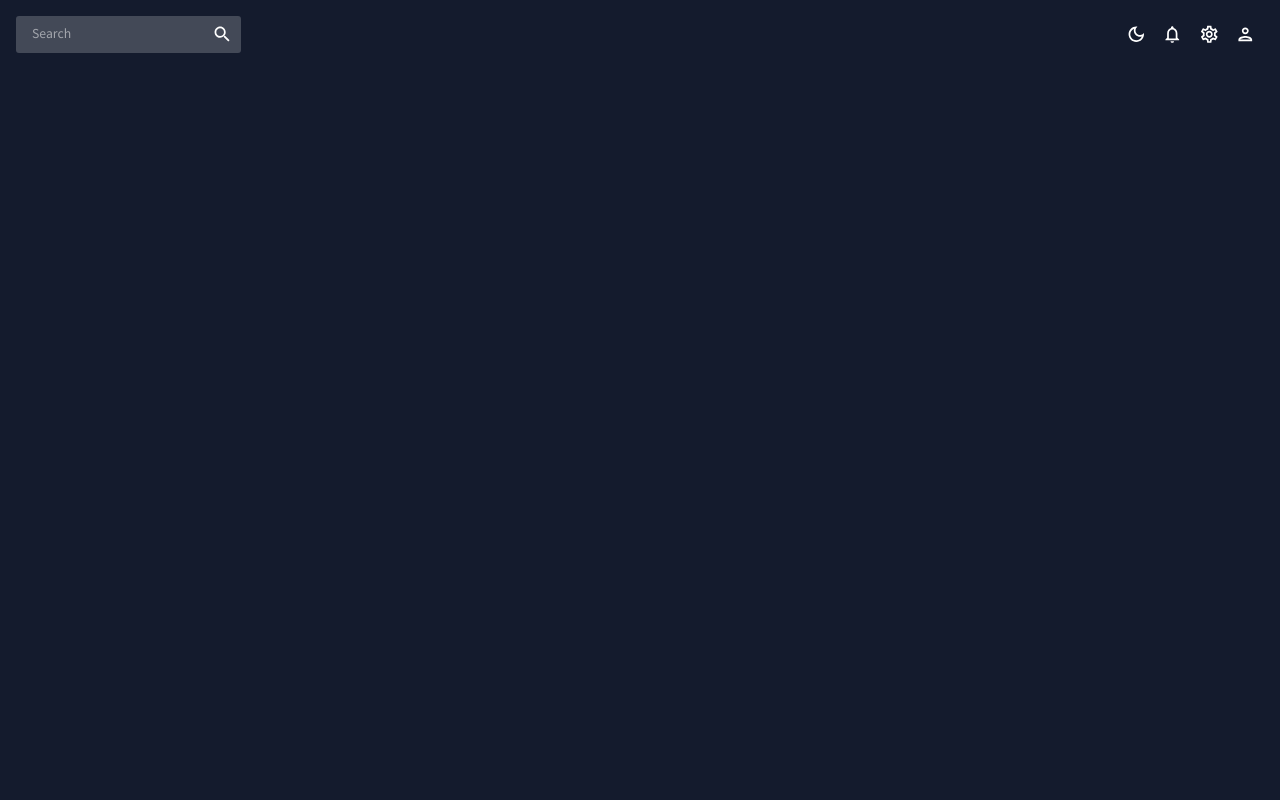
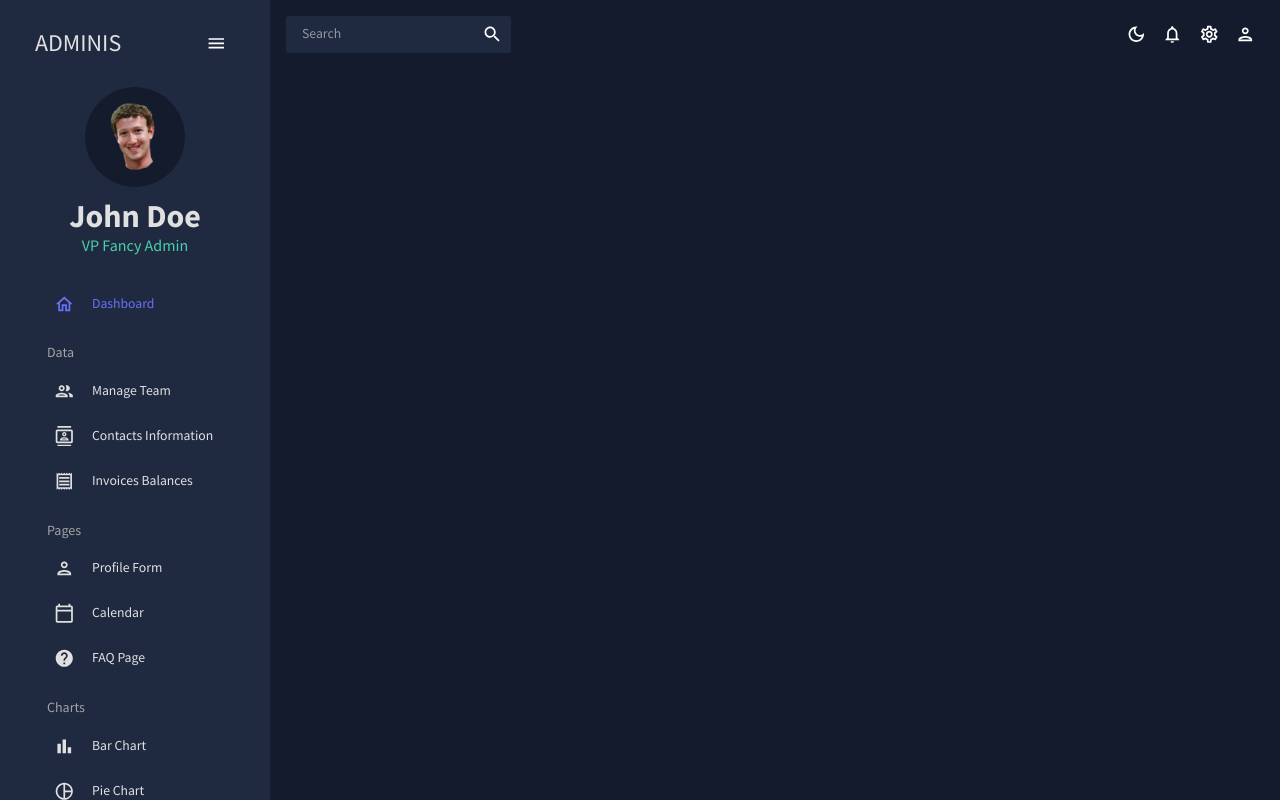
Before and after one commit to egoullaud/react-dashboard, a React (Create React App) app: page / in a window 1280 px wide. Before the commit this address had no page. Built offline with nearby package versions, Linux system fonts and the light colour scheme.

Commit message:
sidebar finished

```diff
--- a/src/scenes/global/Sidebar.jsx
+++ b/src/scenes/global/Sidebar.jsx
@@ -1,10 +1,235 @@
-import React from 'react'
+import React, {useState} from 'react'
+import { ProSidebar, Menu, MenuItem } from 'react-pro-sidebar'
+import "react-pro-sidebar/dist/css/styles.css";
+import {Box, IconButton, Typography, useTheme} from '@mui/material'
+import {Link} from 'react-router-dom'
+import {tokens} from '../../theme'
+import HomeOutlinedIcon from "@mui/icons-material/HomeOutlined"
+import PeopleOutlinedIcon from "@mui/icons-material/PeopleOutlined"
+import ContactsOutlinedIcon from "@mui/icons-material/ContactsOutlined"
+import ReceiptOutlinedIcon from "@mui/icons-material/ReceiptOutlined"
+import PersonOutlinedIcon from "@mui/icons-material/PersonOutlined"
+import CalendarTodayOutlinedIcon from "@mui/icons-material/CalendarTodayOutlined"
+import HelpOutlinedIcon from "@mui/icons-material/HelpOutlined"
+import PieChartOutlineOutlinedIcon from "@mui/icons-material/PieChartOutlineOutlined"
+import TimelineOutlinedIcon from "@mui/icons-material/TimelineOutlined"
+import BarChartOutlinedIcon from "@mui/icons-material/BarChartOutlined"
+import MenuOutlinedIcon from "@mui/icons-material/MenuOutlined"
+import MapOutlinedIcon from "@mui/icons-material/MapOutlined"
+
+const Item = ({ title, to, icon, selected, setSelected}) =>{
+  const theme = useTheme();
+  const colors = tokens(theme.palette.mode);
+  return(
+    <MenuItem
+    active={selected === title}
+    style={{color: colors.grey[100]}}
+    onClick={() => setSelected(title)}
+    icon={icon}
+    >
+      <Typography>{title}</Typography>
+      <Link to={to}/>
+    </MenuItem>
+  );
+};
+
+
+
+
 
 function Sidebar() {
+  const theme = useTheme();
+  const colors = tokens(theme.palette.mode);
+  //sidebar collpased or not
+  const [isCollapsed, setIsCollapsed] = useState(false);
+  //what page we are currently at
+  const [selected, setSelected] = useState("Dashboard");
   return (
-    <div>
+    <Box
+    sx={{
+      "& .pro-sidebar-inner":{
+        background: `${colors.primary[400]} !important`
+      },
+      "& .pro-icon-wrapper":{
+        backgroundColor: "transparent !important"
+      },
+      "& .pro-inner-item":{
+        padding: "5px 35px 5px 20px !important"
+      },
+      "& .pro-inner-item:hover": {
+        color: "#868dfb !important"
+      },
+      "& .pro-menu-item.active": {
+        color: "#6870fa !important"
+      },
+    }}
+    >
+      <ProSidebar collapsed={isCollapsed}>
+        <Menu iconShape="square">
+{/* Logo and Menu Icon */}
+          <MenuItem
+          // set to uncollapse on click
+            onClick={() => setIsCollapsed(!isCollapsed)}
+            // if collapsed, show menu hamburger, otherwise no icon when collapsed
+            icon={isCollapsed ? <MenuOutlinedIcon/> : undefined}
+            style={{
+              margin: "10px 0 20px 0",
+              color: colors.grey[100],
+            }}
+            >
+              {/* when it is NOT collapsed, show BOX */}
+              {!isCollapsed && (
+                <Box
+                  display="flex"
+                  justifyContent="space-between"
+                  alignItems="center"
+                  ml="15px">
+                    <Typography
+                      variant="h3" color={colors.grey[100]}>
+                        ADMINIS
+                    </Typography>
+                    {/* onclick to allow hamburger to close sidebar */}
+                    <IconButton onClick={() => setIsCollapsed(!isCollapsed)}>
+                      <MenuOutlinedIcon/>
+                    </IconButton>
+                </Box>
+              )}
+          </MenuItem>
+          {/* USER */}
+                {!isCollapsed && (
+                  <Box mb="25px">
+                    <Box display="flex" justifyContent="center" alignItems="center">
+                      <img
+                          alt="profile-user"
+                          width="100px"
+                          height="100px"
+                          src={'../../assets/user.png'}
+                          style={{cursor: "pointer", borderRadius:"50%"}}
+                      />
+                    </Box>
+                    <Box textAlign="center">
+                      <Typography
+                          variant="h2"
+                          color={colors.grey[100]}
+                          fontWeight="bold"
+                          sx={{m:"10px 0 0 0"}}>
+                        John Doe
+                      </Typography>
+                      <Typography variant="h5" color={colors.greenAccent[500]} >
+                         VP Fancy Admin</Typography>
+                    </Box>
+                </Box>
+                )}
+{/* Menu items */}
+              <Box paddingLeft={isCollapsed ? undefined : "10%"}>
+                <Item
+                    title="Dashboard"
+                    to ="/"
+                    icon={<HomeOutlinedIcon/>}
+                    selected = {selected}
+                    setSelected= {setSelected}
+                />
 
-    </div>
+
+                <Typography
+                  variant="h6"
+                  color={colors.grey[300]}
+                  sx={{m:"15px 0 5px 20px"}}
+                >Data
+                </Typography>
+                <Item
+                    title="Manage Team"
+                    to ="/team"
+                    icon={<PeopleOutlinedIcon/>}
+                    selected = {selected}
+                    setSelected= {setSelected}
+                />
+                <Item
+                    title="Contacts Information"
+                    to ="/contacts"
+                    icon={<ContactsOutlinedIcon/>}
+                    selected = {selected}
+                    setSelected= {setSelected}
+                />
+                <Item
+                    title="Invoices Balances"
+                    to ="/invoices"
+                    icon={<ReceiptOutlinedIcon/>}
+                    selected = {selected}
+                    setSelected= {setSelected}
+                />
+                <Typography
+                  variant="h6"
+                  color={colors.grey[300]}
+                  sx={{m:"15px 0 5px 20px"}}
+                >Pages
+                </Typography>
+                <Item
+                    title="Profile Form"
+                    to ="/form"
+                    icon={<PersonOutlinedIcon/>}
+                    selected = {selected}
+                    setSelected= {setSelected}
+                />
+                <Item
+                    title="Calendar"
+                    to ="/calendar"
+                    icon={<CalendarTodayOutlinedIcon/>}
+                    selected = {selected}
+                    setSelected= {setSelected}
+                />
+                <Item
+                    title="FAQ Page"
+                    to ="/faq"
+                    icon={<HelpOutlinedIcon/>}
+                    selected = {selected}
+                    setSelected= {setSelected}
+                />
+                <Typography
+                  variant="h6"
+                  color={colors.grey[300]}
+                  sx={{m:"15px 0 5px 20px"}}
+                >Charts
+                </Typography>
+                <Item
+                    title="Bar Chart"
+                    to ="/bar"
+                    icon={<BarChartOutlinedIcon/>}
+                    selected = {selected}
+                    setSelected= {setSelected}
+                    />
+                <Item
+                    title="Pie Chart"
+                    to ="/pie"
+                    icon={<PieChartOutlineOutlinedIcon/>}
+                    selected = {selected}
+                    setSelected= {setSelected}
+                    />
+                <Item
+                    title="Line Chart"
+                    to ="/line"
+                    icon={<TimelineOutlinedIcon/>}
+                    selected = {selected}
+                    setSelected= {setSelected}
+                    />
+
+                <Item
+                    title="Geography Chart"
+                    to ="/geography"
+                    icon={<MapOutlinedIcon/>}
+                    selected = {selected}
+                    setSelected= {setSelected}
+                    />
+
+
+              </Box>
+
+
+        </Menu>
+      </ProSidebar>
+
+
+    </Box>
   )
 }
 
--- a/src/theme.js
+++ b/src/theme.js
@@ -21,7 +21,7 @@
         100: "#d0d1d5",
         200: "#a1a4ab",
         300: "#727681",
-        400: "#434957",
+        400: "#1f2a40",
         500: "#141b2d",
         600: "#101624",
         700: "#0c101b",
```
Also changed, not shown: public/assets/user.png (added).
